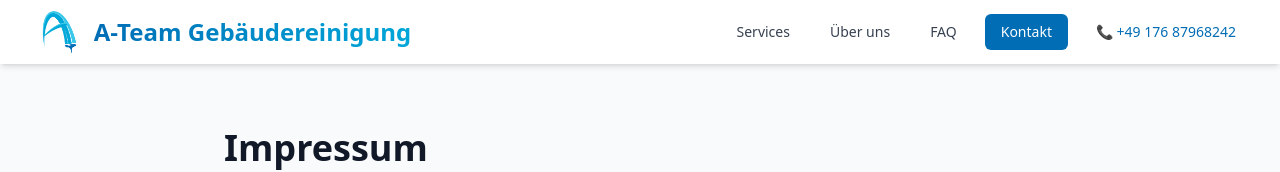
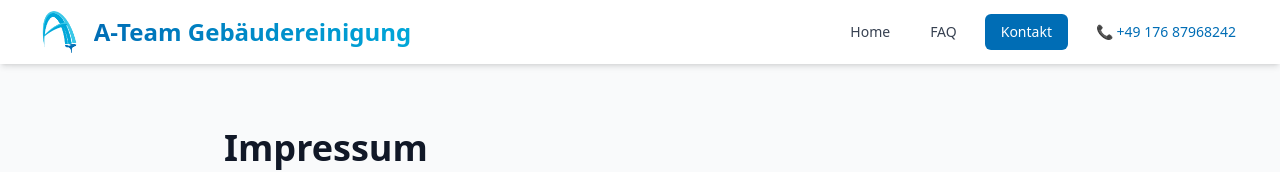
Before and after one commit to eazybusiness/atclean_website, a React (Vite) app: page /atclean_website/impressum in a window 1280 px wide. Shown: the top 172 px of the page. Built offline with nearby package versions, Linux system fonts and the light colour scheme.

Commit message:
fix(navigation): add Home menu, fix logo link, fix FAQ routing, add scroll-to-top

```diff
--- a/src/App.jsx
+++ b/src/App.jsx
@@ -2,6 +2,7 @@ import { BrowserRouter as Router, Routes, Route } from 'react-router-dom'
 import Navbar from './components/Navbar'
 import Footer from './components/Footer'
 import WhatsAppButton from './components/WhatsAppButton'
+import ScrollToTop from './components/ScrollToTop'
 import Home from './pages/Home'
 import Grundreinigung from './pages/Grundreinigung'
 import Unterhaltsreinigung from './pages/Unterhaltsreinigung'
@@ -16,6 +17,7 @@ import Impressum from './pages/Impressum'
 function App() {
   return (
     <Router basename="/atclean_website">
+      <ScrollToTop />
       <div className="min-h-screen">
         <Navbar />
         <Routes>
--- a/src/components/Navbar.jsx
+++ b/src/components/Navbar.jsx
@@ -1,7 +1,10 @@
 import { useState } from 'react';
+import { Link, useLocation } from 'react-router-dom';
 
 export default function Navbar() {
   const [isOpen, setIsOpen] = useState(false);
+  const location = useLocation();
+  const isHomePage = location.pathname === '/';
 
   const scrollToSection = (id) => {
     const element = document.getElementById(id);
@@ -15,7 +18,7 @@ export default function Navbar() {
     <nav className="fixed w-full bg-white/95 backdrop-blur-sm shadow-md z-50">
       <div className="max-w-7xl mx-auto px-4 sm:px-6 lg:px-8">
         <div className="flex justify-between items-center h-16">
-          <a href="/" className="flex-shrink-0 flex items-center gap-3 group">
+          <Link to="/" className="flex-shrink-0 flex items-center gap-3 group">
             <img
               src={`${import.meta.env.BASE_URL}assets/atclean-logo.png`}
               alt="A-Team Gebäudereinigung Logo"
@@ -33,22 +36,35 @@ export default function Navbar() {
             <h1 className="text-xl md:text-2xl font-bold bg-gradient-to-r from-primary to-secondary bg-clip-text text-transparent">
               A-Team Gebäudereinigung
             </h1>
-          </a>
+          </Link>
 
           <div className="hidden md:block">
             <div className="ml-10 flex items-baseline space-x-4">
+              <Link to="/" className="text-gray-700 hover:text-primary px-3 py-2 rounded-md text-sm font-medium transition">
+                Home
+              </Link>
+              {isHomePage && (
+                <>
                   <button onClick={() => scrollToSection('services')} className="text-gray-700 hover:text-primary px-3 py-2 rounded-md text-sm font-medium transition">
                     Services
                   </button>
                   <button onClick={() => scrollToSection('about')} className="text-gray-700 hover:text-primary px-3 py-2 rounded-md text-sm font-medium transition">
                     Über uns
                   </button>
-              <a href="/faq" className="text-gray-700 hover:text-primary px-3 py-2 rounded-md text-sm font-medium transition">
+                </>
+              )}
+              <Link to="/faq" className="text-gray-700 hover:text-primary px-3 py-2 rounded-md text-sm font-medium transition">
                 FAQ
-              </a>
+              </Link>
+              {isHomePage ? (
                 <button onClick={() => scrollToSection('contact')} className="bg-primary text-white px-4 py-2 rounded-md text-sm font-medium hover:bg-blue-700 transition">
                   Kontakt
                 </button>
+              ) : (
+                <Link to="/#contact" className="bg-primary text-white px-4 py-2 rounded-md text-sm font-medium hover:bg-blue-700 transition">
+                  Kontakt
+                </Link>
+              )}
               <a href="tel:+4917687968242" className="text-primary hover:text-blue-700 px-3 py-2 rounded-md text-sm font-medium transition">
                 📞 +49 176 87968242
               </a>
@@ -75,18 +91,31 @@ export default function Navbar() {
       {isOpen && (
         <div className="md:hidden">
           <div className="px-2 pt-2 pb-3 space-y-1 sm:px-3 bg-white">
+            <Link to="/" onClick={() => setIsOpen(false)} className="text-gray-700 hover:text-primary block px-3 py-2 rounded-md text-base font-medium">
+              Home
+            </Link>
+            {isHomePage && (
+              <>
                 <button onClick={() => scrollToSection('services')} className="text-gray-700 hover:text-primary block px-3 py-2 rounded-md text-base font-medium w-full text-left">
                   Services
                 </button>
                 <button onClick={() => scrollToSection('about')} className="text-gray-700 hover:text-primary block px-3 py-2 rounded-md text-base font-medium w-full text-left">
                   Über uns
                 </button>
-            <a href="/faq" className="text-gray-700 hover:text-primary block px-3 py-2 rounded-md text-base font-medium">
+              </>
+            )}
+            <Link to="/faq" onClick={() => setIsOpen(false)} className="text-gray-700 hover:text-primary block px-3 py-2 rounded-md text-base font-medium">
               FAQ
-            </a>
+            </Link>
+            {isHomePage ? (
               <button onClick={() => scrollToSection('contact')} className="text-gray-700 hover:text-primary block px-3 py-2 rounded-md text-base font-medium w-full text-left">
                 Kontakt
               </button>
+            ) : (
+              <Link to="/#contact" onClick={() => setIsOpen(false)} className="text-gray-700 hover:text-primary block px-3 py-2 rounded-md text-base font-medium">
+                Kontakt
+              </Link>
+            )}
             <a href="tel:+4917687968242" className="text-primary hover:text-blue-700 block px-3 py-2 rounded-md text-base font-medium">
               📞 +49 176 87968242
             </a>
--- /dev/null
+++ b/src/components/ScrollToTop.jsx
@@ -0,0 +1,12 @@
+import { useEffect } from 'react';
+import { useLocation } from 'react-router-dom';
+
+export default function ScrollToTop() {
+  const { pathname } = useLocation();
+
+  useEffect(() => {
+    window.scrollTo(0, 0);
+  }, [pathname]);
+
+  return null;
+}
```
Also changed, not shown: 1 other file (tests, documents, lock files or other folders). Lines whose indentation alone changed are shown as unchanged.
